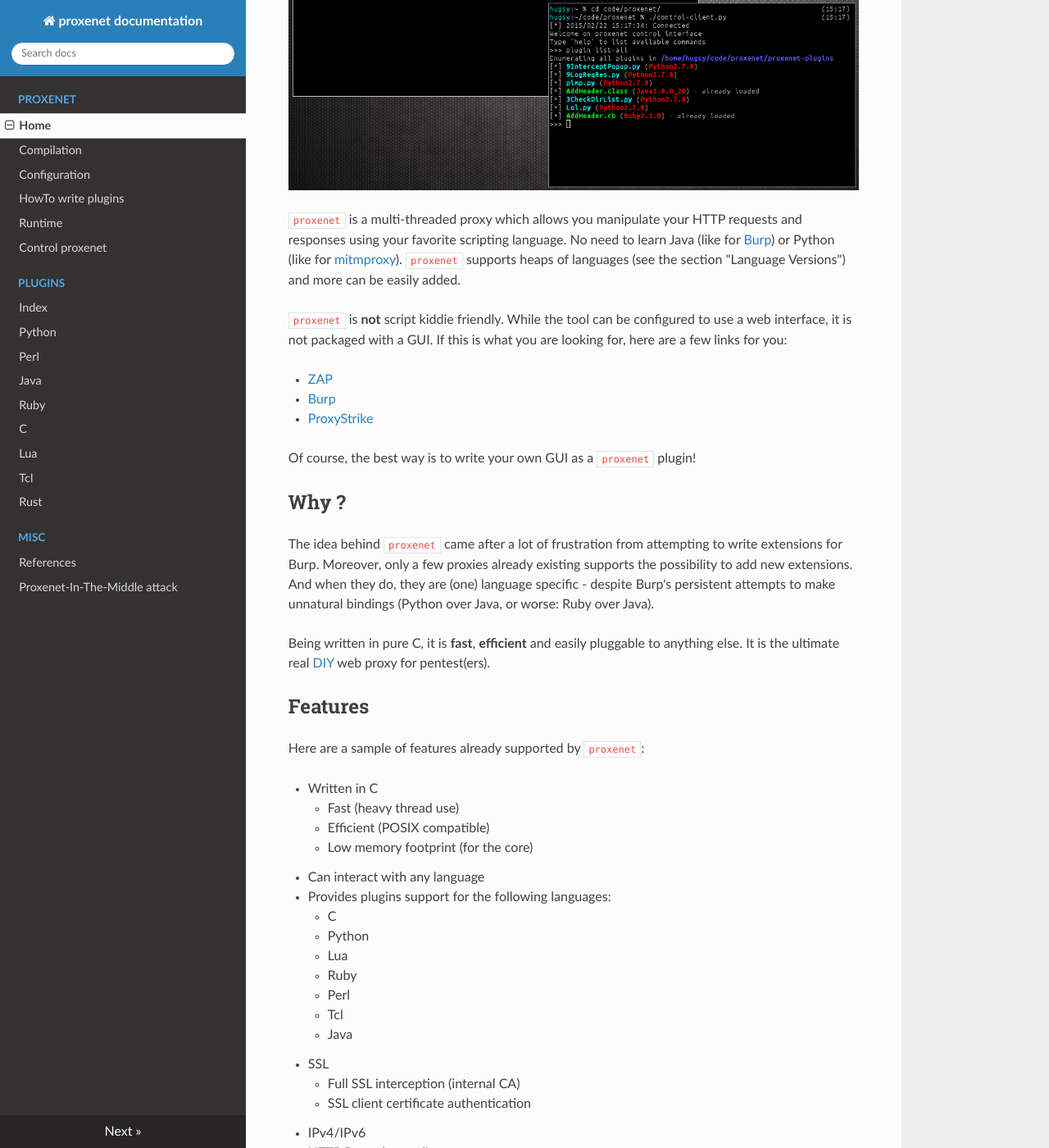
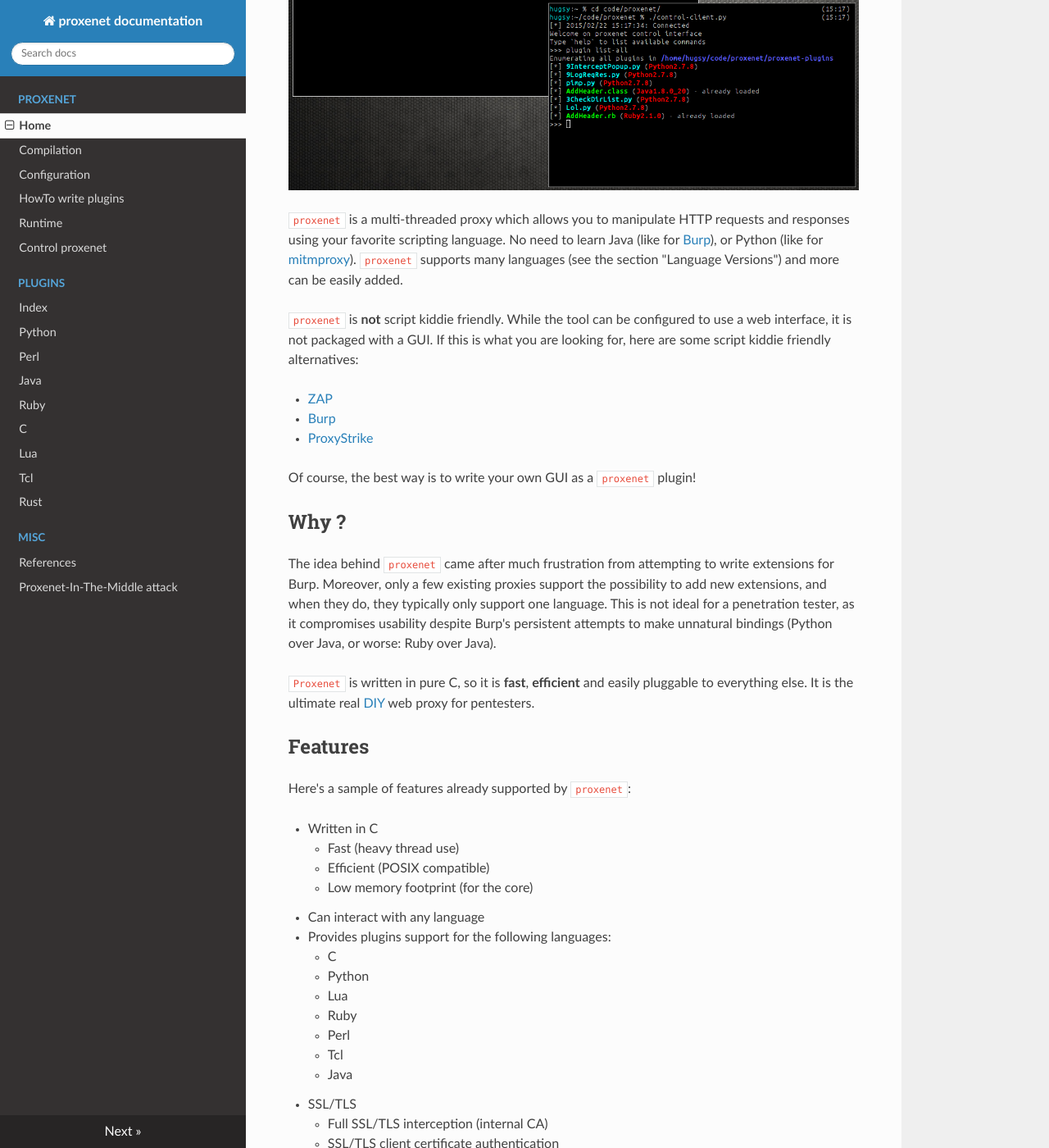
Before and after one commit to hugsy/proxenet, an MkDocs documentation site: the page built from docs/index.md, in a window 1280 px wide and 1400 px high, scrolled down 670 px. Shown: the whole window at 82% size. Built offline with MkDocs 1.6.1, drawn with Linux system fonts in a browser that asks for light colours; nearby versions of some CDN libraries; old or Windows-style settings are respelled for this version of MkDocs; some of the changed text lies outside the part shown.

Commit message:
Update index.md
word smithing

```diff
--- a/docs/index.md
+++ b/docs/index.md
@@ -17,17 +17,17 @@
 
 ![capture1](img/proxenet-capture1.png)
 
-`proxenet` is a multi-threaded proxy which allows you manipulate your HTTP
+`proxenet` is a multi-threaded proxy which allows you to manipulate HTTP
 requests and responses using your favorite scripting language. No need to learn
-Java (like for [Burp](http://portswigger.net/burp/extender/)) or Python (like
+Java (like for [Burp](http://portswigger.net/burp/extender/)), or Python (like
 for
 [mitmproxy](http://mitmproxy.org/doc/scripting/inlinescripts.html)). `proxenet`
-supports heaps of languages (see the section "Language Versions") and more can
+supports many languages (see the section "Language Versions") and more can
 be easily added.
 
 `proxenet` is **not** script kiddie friendly. While the tool can be configured
 to use a web interface, it is not packaged with a GUI. If this is what you are
-looking for, here are a few links for you:
+looking for, here are some script kiddie friendly alternatives:
 
 - [ZAP](http://owasp.org/index.php/OWASP_Zed_Attack_Proxy_Project)
 - [Burp](http://portswigger.net/burp)
@@ -37,21 +37,21 @@
 
 
 ## Why ?
-The idea behind `proxenet` came after a lot of frustration from attempting to write
-extensions for Burp. Moreover, only a few proxies already existing supports the
-possibility to add new extensions. And when they do, they are (one) language
-specific - despite Burp's persistent attempts to make unnatural bindings (Python
-over Java, or worse: Ruby over Java).
+The idea behind `proxenet` came after much frustration from attempting to write
+extensions for Burp. Moreover, only a few existing proxies support the
+possibility to add new extensions, and when they do, they typically only support one language.
+This is not ideal for a penetration tester, as it compromises usability despite Burp's
+persistent attempts to make unnatural bindings (Python over Java, or worse: Ruby over Java).
 
-Being written in pure C, it is **fast**, **efficient** and easily
-pluggable to anything else. It is the ultimate real
+`Proxenet` is written in pure C, so it is **fast**, **efficient** and easily
+pluggable to everything else. It is the ultimate real
 [DIY](https://en.wikipedia.org/wiki/Do_it_yourself) web proxy for
-pentest(ers).
+pentesters.
 
 
 ## Features
 
-Here are a sample of features already supported by `proxenet`:
+Here's a sample of features already supported by `proxenet`:
 
 - Written in C
     - Fast (heavy thread use)
@@ -66,38 +66,36 @@
     - Perl
     - Tcl
     - Java
-- SSL
-    - Full SSL interception (internal CA)
-    - SSL client certificate authentication
+- SSL/TLS
+    - Full SSL/TLS interception (internal CA)
+    - SSL/TLS client certificate authentication
 - IPv4/IPv6
 - HTTP Proxy forwarding
-- White-list/Black-list hosts filtering
+- White-list/Black-list host filtering
 - Command interface out-of-band
 - Nice TTY colors :D
 - 100% Open-Source
-
 ... and more!
 
 
 ## The best of both worlds ?
 
 Some people might miss the beautiful interface some other GUI-friendly proxies
-provide. So be it! Chain `proxenet` along `Burp`, `Zap`, `Proxystrike`,
+provide. So be it! Chain `proxenet` along with `Burp`, `Zap`, `Proxystrike`,
 `burst`, etc. and enjoy the show!
 
 
 ## Write Your Own Plugins
 
-If you ever had to do, you already know that writing extension for `Burp` is a
-pain and other tools only provide plugins (when they do) in the language they
-were written in.
+If you've ever had the pleasure, you already know that writing extension for `Burp`
+is a pain, and other tools only provide plugins, and when they do, only in the language
+they were written in.
 
-So the simple but powerful idea behind `proxenet` is to allow pentesters to
-**easily** interact with their HTTP requests/responses in their favorite
-high-level language.
+The simple and powerful idea behind `proxenet` is to allow pentesters to
+**easily** interact with HTTP requests/responses in their favorite high-level language.
 
 Take a look at the [Plugins](plugin) section for a quick guide on how to start
-writing plugins now.
+writing plugins.
 
 ## Plugin Binding Language Versions
 
@@ -114,8 +112,8 @@
 ## Still not convinced?
 
 Just to keep the troll alive, have a quick look at the comparison how to create
-a very simple plugin using `Burp` API and the very same plugin using `proxenet`,
-both written in Java.
+a very simple plugin using the `Burp` API, and the very same plugin using `proxenet`.
+To make things fair, both are written in Java. ;)
 
 ![burp-proxenet](img/fun.png)
 
```
